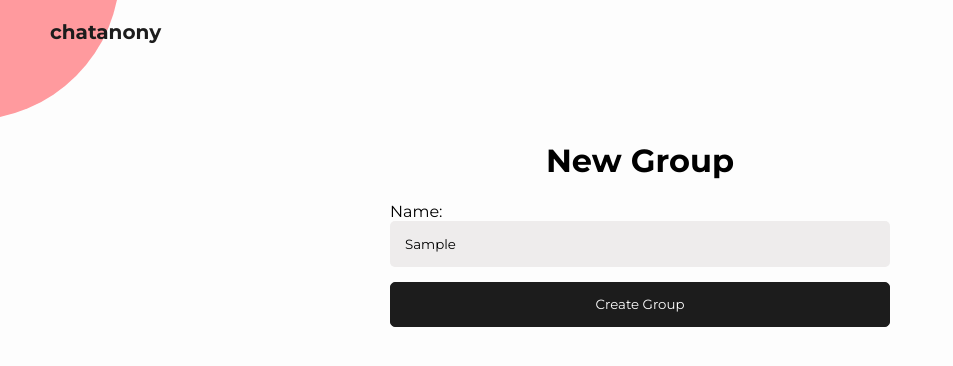
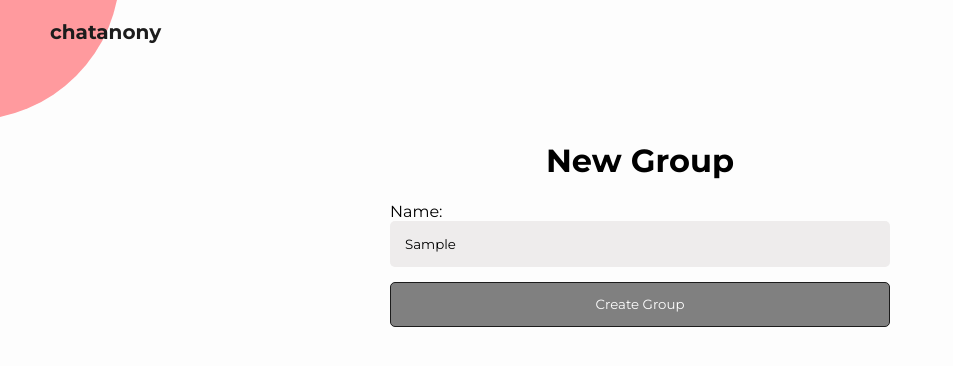
Before and after one commit to Crane04/chatanony, a React (Vite) app in the folder frontend/: page /new in a window 1280 px wide. Both pictures are taken after typing "Sample" into the empty fields and a click on the button "Create Group". Shown: the top 366 px of the page, without its empty margins (0-953 px from the left). Built offline with nearby package versions, Linux system fonts and the light colour scheme; no server answers.

Commit message:
update requirements and fix bugs

```diff
--- a/frontend/src/components/create-chat-form.jsx
+++ b/frontend/src/components/create-chat-form.jsx
@@ -6,7 +6,13 @@ const CreateChatForm = ({createNewChat, group_, setNewGroup, isLoading, error})
         <form method="post" onSubmit={createNewChat}>
             <label htmlFor="groupname">Name:</label>
             <input type="text" value = {group_} onChange={(e) => {setNewGroup(e.target.value)}} id="groupname" name="groupname" placeholder="E.g Hangout with Crane"  required/>
-            <button disabled = {isLoading} >Create Group</button>
+            {
+              isLoading ?
+              <button disabled = {isLoading} style={{background:"grey"}}>Create Group</button>
+              :
+              <button disabled = {isLoading} >Create Group</button>
+            }
+
         </form>
         {error ? <div>An error occured, please try again!</div>:  ""}
 
```
Also changed, not shown: 1 other file (tests, documents, lock files or other folders).
